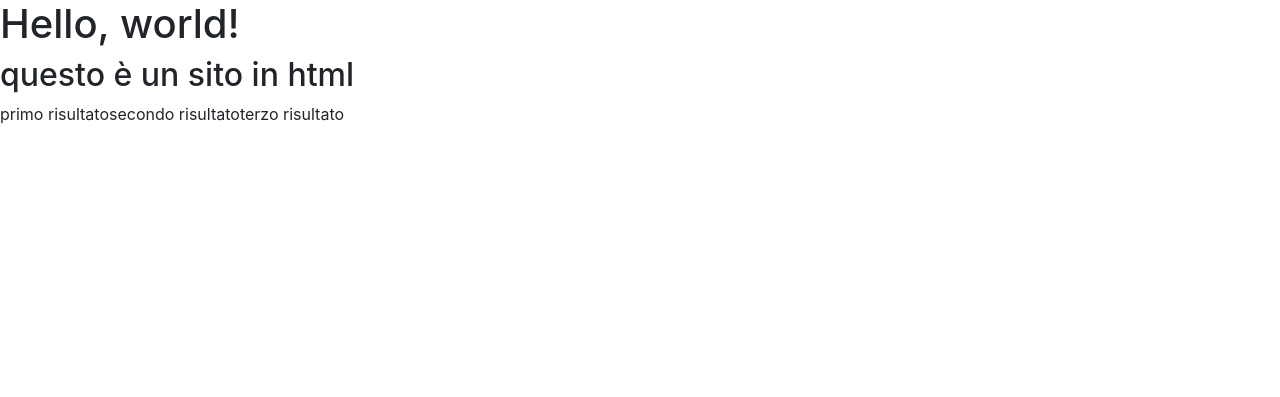
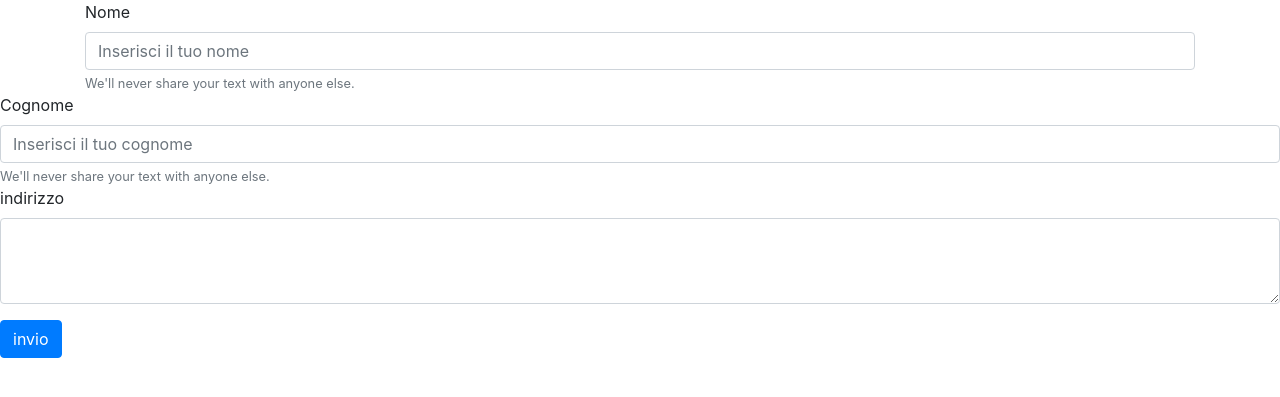
Before and after one commit to g1anlucal0v1son/starter-template, a PHP site: page / in a window 1280 px wide. Shown: the top 397 px of the page. Run offline with PHP 8.4, Linux system fonts and the light colour scheme.

Commit message:
creato il tuo form di partenza

```diff
--- a/index.php
+++ b/index.php
@@ -11,19 +11,22 @@
     <title>Hello, world!</title>
   </head>
   <body>
-    <h1>Hello, world!</h1>
-    <h2>questo è un sito in html </h2>
+  <form>
+  	<div class="container">
+    	<label for="Nome">Nome</label>
+    	<input type="text" class="form-control" id="nome" aria-describedby="textHelp" placeholder="Inserisci il tuo nome">
+    	<small id="textHelp" class="form-text text-muted">We'll never share your text with anyone else.</small>
+  	</div>
+<label for="Cognome">Cognome</label>
+    	<input type="text" class="form-control" id="Cognome" aria-describedby="textHelp" placeholder="Inserisci il tuo cognome">
+    	<small id="textHelp" class="form-text text-muted">We'll never share your text with anyone else.</small>
 
-  <?php
-
-  $a = ["primo risultato", "secondo risultato" ,"terzo risultato"];
-
-  for ($i=0 ; $i < count($a) ; $i++ ) {
-    print $a[$i];
-  }
-
-  ?>
-
+   	<div class="form-group">
+	    <label for="indirizzo">indirizzo</label>
+	    <textarea class="form-control" id="indirizzo" rows="3"></textarea>
+  	</div>
+  	<button type="submit" class="btn btn-primary">invio</button>
+	</form>
 
     <!-- Optional JavaScript -->
     <!-- jQuery first, then Popper.js, then Bootstrap JS -->
```
